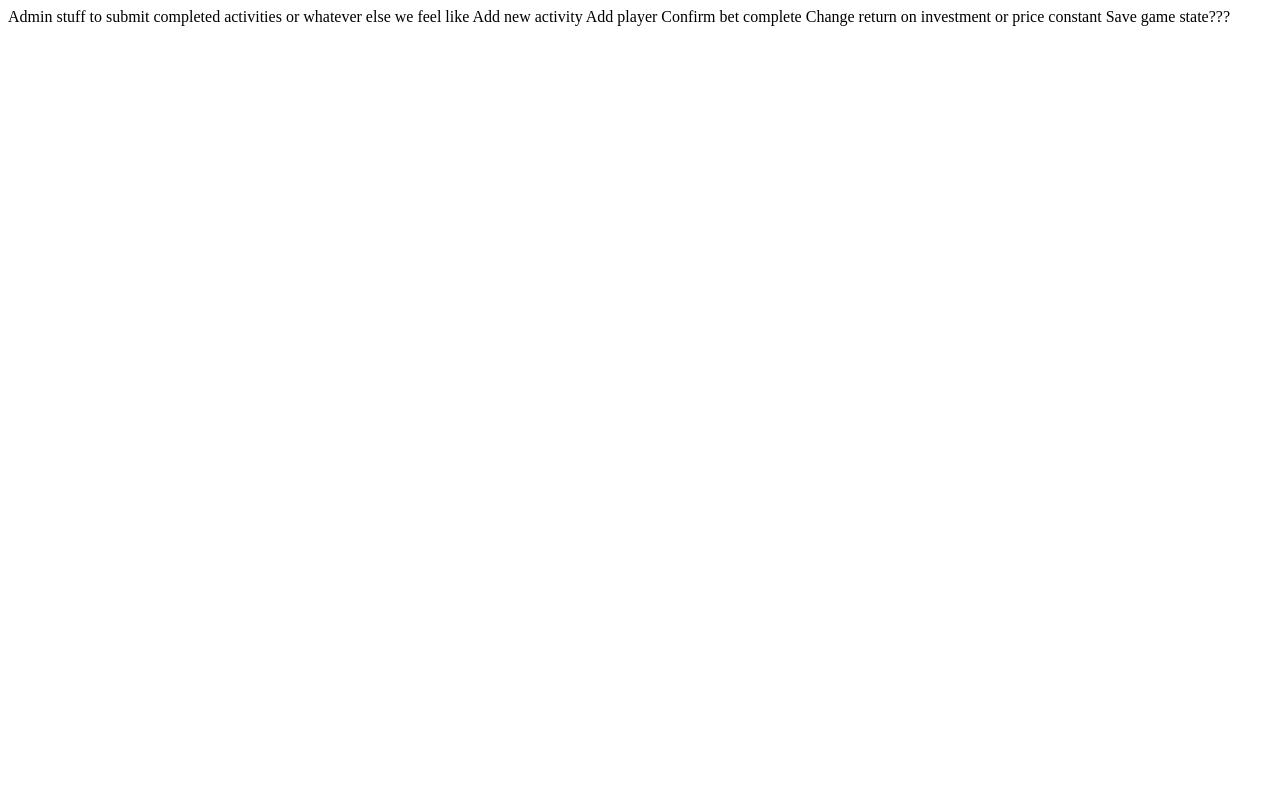
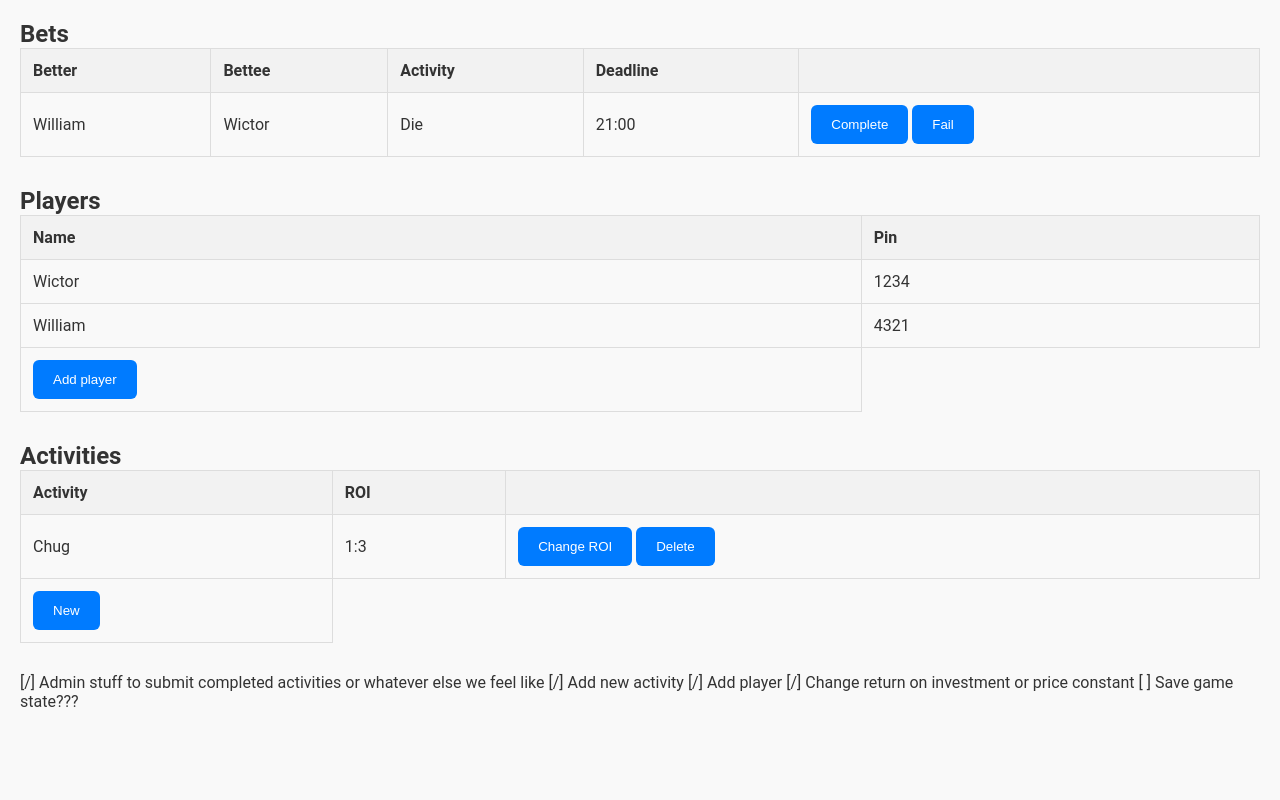
Before and after one commit to wictorklo/TDC-Econ, a Flask app: template src/templates/admin.html in a window 1280 px wide. Run offline with Flask 3, Linux system fonts and the light colour scheme; the template is opened without the code that fills it, so the values that code supplies are empty.

Commit message:
Outlined admin panel

```diff
--- a/src/main.py
+++ b/src/main.py
@@ -181,11 +181,22 @@ def handleConnect():
     emit("bet", {"data": "test"})
 
 class looping(Thread):
+    def __init__(self):
+        Thread.__init__(self)
+        self.running = True
+
     def run(self):
-        while True:
+        while self.running:
             print("Emitting")
-            sock.emit("history", {"data": playerMoney()})
-            time.sleep(10)
+            try:
+                sock.emit("history", {"data": playerMoney()})
+            except:
+                return
+            time.sleep(60)
+
+    def stop(self):
+        print("Stopping loop")
+        self.running = False
 
 def playerMoney():
     return [{"name": u, "money": users[u]["money"]} for u in users]
@@ -201,6 +212,6 @@ def validateLogin(name, password):
 
 if __name__ == '__main__':
     loop = looping()
-    loop.start()
+    #loop.start()
     app.run(host="0.0.0.0", debug=True)
-    sock.run(app)
+    #loop.stop()
--- a/src/templates/admin.html
+++ b/src/templates/admin.html
@@ -1,6 +1,94 @@
-Admin stuff to submit completed activities or whatever else we feel like
-Add new activity
-Add player
-Confirm bet complete
-Change return on investment or price constant
-Save game state???
+<!DOCTYPE html>
+<html lang="en">
+<head>
+    <meta charset="UTF-8">
+    <meta name="viewport" content="width=device-width, initial-scale=1.0">
+    <title>Admin</title>
+    <link rel="stylesheet" href="static/style.css">
+</head>
+<section>
+    <h2>Bets</h2>
+    <table>
+        <thead>
+            <tr>
+                <th>Better</th>
+                <th>Bettee</th>
+                <th>Activity</th>
+                <th>Deadline</th>
+                <th></th>
+            </tr>
+        </thead>
+        <tbody>
+            <tr>
+                <td> William </td>
+                <td> Wictor </td>
+                <td> Die </td>
+                <td> 21:00 </td>
+                <td>
+                    <button onclick="bet('Sexy', '{{ a }}', '100')"> Complete </button>
+                    <button onclick="bet('Sexy', '{{ a }}', '100')"> Fail </button>
+                </td>
+            </tr>
+        </tbody>
+    </table>
+</section>
+<section>
+    <h2>Players</h2>
+    <table>
+        <thead>
+            <tr>
+                <th>Name</th>
+                <th>Pin</th>
+            </tr>
+        </thead>
+        <tbody>
+            <tr>
+                <td> Wictor </td>
+                <td> 1234 </td>
+            </tr>
+            <tr>
+                <td> William </td>
+                <td> 4321 </td>
+            </tr>
+            <tr>
+                <td>
+                    <button>Add player</button>
+                </td>
+            </tr>
+        </tbody>
+    </table>
+</section>
+<section>
+    <h2>Activities</h2>
+    <table>
+        <thead>
+            <tr>
+                <th>Activity</th>
+                <th>ROI</th>
+                <th></th>
+            </tr>
+        </thead>
+        <tbody>
+            <tr>
+                <td> Chug </td>
+                <td> 1:3 </td>
+                <td>
+                    <button>Change ROI</button>
+                    <button>Delete</button>
+                </td>
+            </tr>
+            <tr>
+                <td>
+                    <button>New</button>
+                </td>
+            </tr>
+        </tbody>
+    </table>
+</section>
+[/] Admin stuff to submit completed activities or whatever else we feel like
+[/] Add new activity
+[/] Add player
+[/] Change return on investment or price constant
+[ ] Save game state???
+
+<script src="static/socket.io.min.js"></script>
--- a/src/templates/overview.html
+++ b/src/templates/overview.html
@@ -7,6 +7,7 @@
     <title>Live Bets</title>
     <link rel="stylesheet" href="static/style.css">
 </head>
+<body>
 <canvas id="history" style="width:90%;height:30%"></canvas> <br>
 <canvas id="top5" style="width:100%;max-width:700px"></canvas>
 This page should be on the TV or something to give quick overview of who buys what, what is highest rated, or who has most money
@@ -19,6 +20,7 @@ Live feed also goes here
         <!-- Add real-time updates here -->
     </div>
 </section>
+</body>
 <script src="static/socket.io.min.js"></script>
 <script src="static/Chart.js"></script>
 <script>
```
